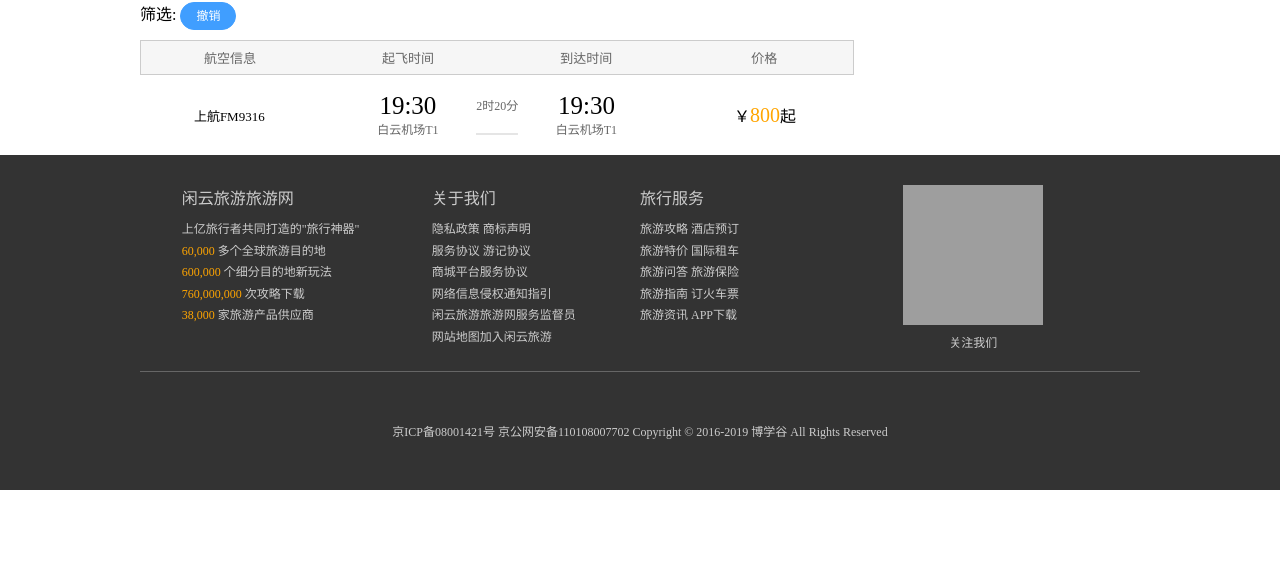
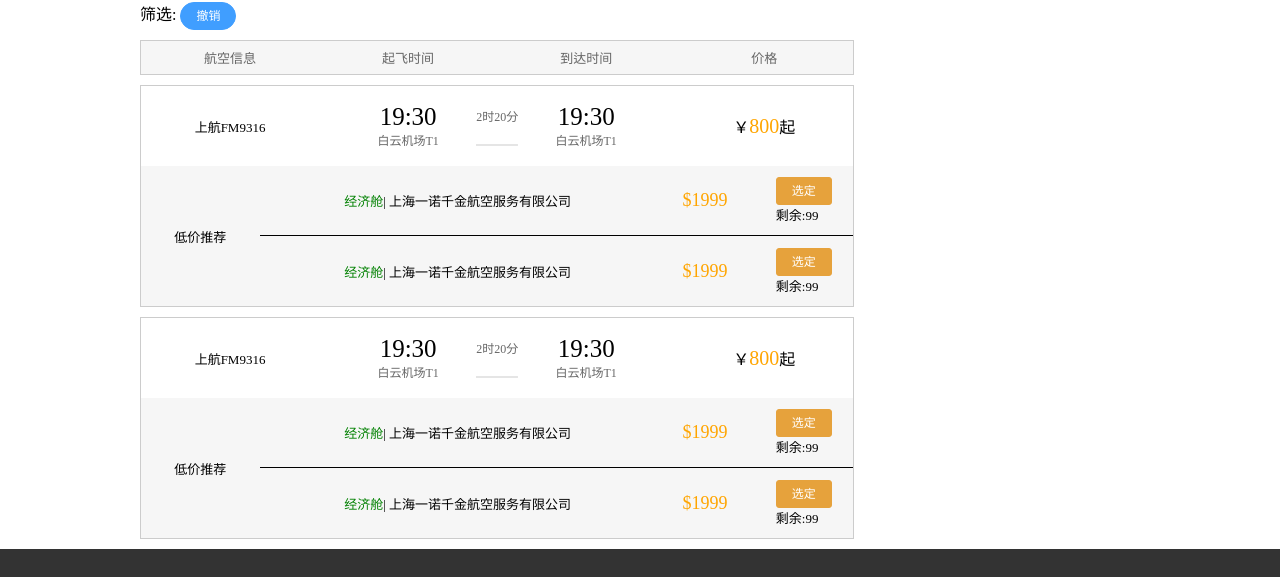
Before and after one commit to hui0924-wang/xylv_one, a Nuxt app: page /air/flights in a window 1280 px wide. Shown: the part 126-703 px from the top of the page. Built offline with nearby package versions, Linux system fonts and the light colour scheme; grey boxes are pictures that could not be loaded; a small style sheet from the web is missing.

Commit message:
机票列表-主要内容静态实现

```diff
--- a/components/air/FlightsItem.vue
+++ b/components/air/FlightsItem.vue
@@ -11,9 +11,39 @@
         <p>19:30</p>
         <p>白云机场T1</p>
       </div>
-      <div class="item_price"><p>￥<span>800</span>起</p></div>
+      <div class="item_price">
+        <p>￥<span>800</span>起</p>
+      </div>
     </div>
-    <div class="item_info"></div>
+    <div class="item_info">
+      <div class="item_low">低价推荐</div>
+      <div class="item_seat">
+        <div class="seat_row">
+          <div class="seat_row_name">
+            <span>经济舱 </span> | 上海一诺千金航空服务有限公司
+          </div>
+          <div class="seat_row_price">$1999</div>
+          <div class="seat_row_btns">
+            <div>
+              <el-button type="warning"  size="mini" >选定</el-button>
+              <p>剩余:99</p>
+            </div>
+          </div>
+        </div>
+        <div class="seat_row">
+          <div class="seat_row_name">
+            <span>经济舱 </span> | 上海一诺千金航空服务有限公司
+          </div>
+          <div class="seat_row_price">$1999</div>
+          <div class="seat_row_btns">
+            <div>
+              <el-button type="warning"  size="mini" >选定</el-button>
+              <p>剩余:99</p>
+            </div>
+          </div>
+        </div>
+      </div>
+    </div>
   </div>
 </template>
 
@@ -24,12 +54,14 @@ export default {};
 <style lang="less" scoped>
 /* css tree  */
 .flights_item {
+  border: 1px solid #ccc;
+  margin: 10px 0;
   .item_main {
     height: 80px;
     background-color: #fff;
     display: flex;
     position: relative;
-    >div{
+    > div {
       flex: 1;
       display: flex;
       justify-content: center;
@@ -40,7 +72,8 @@ export default {};
       font-size: 13px;
     }
 
-    .item_depart_date,.item_dest_date {
+    .item_depart_date,
+    .item_dest_date {
       p:nth-child(1) {
         font-size: 25px;
       }
@@ -56,11 +89,11 @@ export default {};
         font-size: 20px;
       }
     }
-    .duration{
+    .duration {
       position: absolute;
       top: 50%;
       left: 50%;
-      transform: translate(-50%,-50%);
+      transform: translate(-50%, -50%);
       font-size: 12px;
       color: #666;
       padding-bottom: 20px;
@@ -69,6 +102,48 @@ export default {};
   }
 
   .item_info {
+    background-color: #f6f6f6;
+    display: flex;
+    .item_low {
+      flex: 1;
+      display: flex;
+      align-items: center;
+      justify-content: center;
+      font-size: 13px;
+    }
+    .item_seat {
+      flex: 5;
+
+      .seat_row {
+        height: 70px;
+        display: flex;
+        border-bottom: 1px solid #000;
+        &:last-child{
+          border-bottom: none;
+        }
+        > div {
+          display: flex;
+          align-items: center;
+          justify-content: center;
+        }
+        .seat_row_name {
+          flex: 4;
+          font-size: 13px;
+          span{
+            color: green;
+          }
+        }
+        .seat_row_price {
+          flex: 1;
+          font-size: 18px;
+          color: orange;
+        }
+        .seat_row_btns {
+          flex: 1;
+          font-size: 13px;
+        }
+      }
+    }
   }
 }
 </style>
--- a/pages/air/flights.vue
+++ b/pages/air/flights.vue
@@ -12,6 +12,7 @@
 
       <!-- 3 机票列表 开始 -->
       <div class="air_list">
+        <FlightsItem/>
         <FlightsItem/>
       </div>
       <!-- 3 机票列表 结束 -->
```
